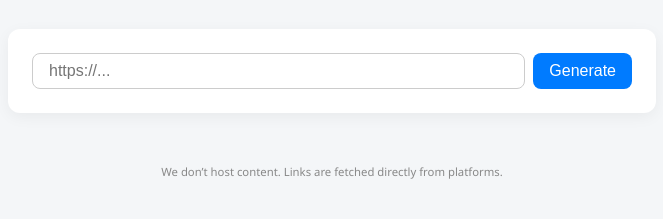
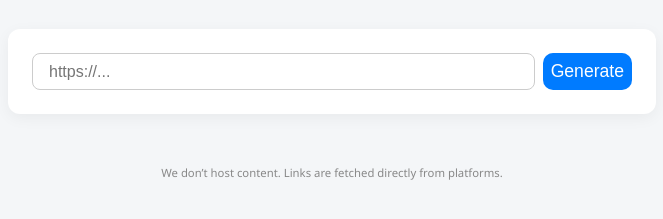
Before and after one commit to adetolarazak567-alt/Social-video-downloader, a website: page social-video-downloader /public/index.html in a window 1280 px wide. Shown: the part 201-420 px from the top of the page, 308-971 px from the left. Drawn offline with Linux system fonts and the light colour scheme.

Commit message:
update style.css and app.js

```diff
--- a/social-video-downloader /public/app.js
+++ b/social-video-downloader /public/app.js
@@ -6,8 +6,9 @@ const thumb = document.getElementById('thumb');
 const title = document.getElementById('title');
 const formatsDiv = document.getElementById('formats');
 
-const API_URL = "https://your-render-backend.onrender.com/download"; // <-- Replace with your Render URL
-
+// Your app.js uses:
+const API_URL = "https://social-video-downloader-14.onrender.com";
+// On Railway, you will replace this with your Railway URL once deployed
 form.addEventListener('submit', async (e) => {
   e.preventDefault();
   const videoURL = input.value.trim();
--- a/social-video-downloader /public/style.css
+++ b/social-video-downloader /public/style.css
@@ -45,12 +45,12 @@ input[type="url"] {
 }
 
 button {
-  padding: 0.5rem 1rem;
+  padding: 0.5rem 0.5rem;
   border: none;
   background: #007bff;
   color: #fff;
-  font-size: 1rem;
-  border-radius: 8px;
+  font-size: 1.1rem;
+  border-radius: 10px;
   cursor: pointer;
   transition: background 0.3s ease;
 }
```
